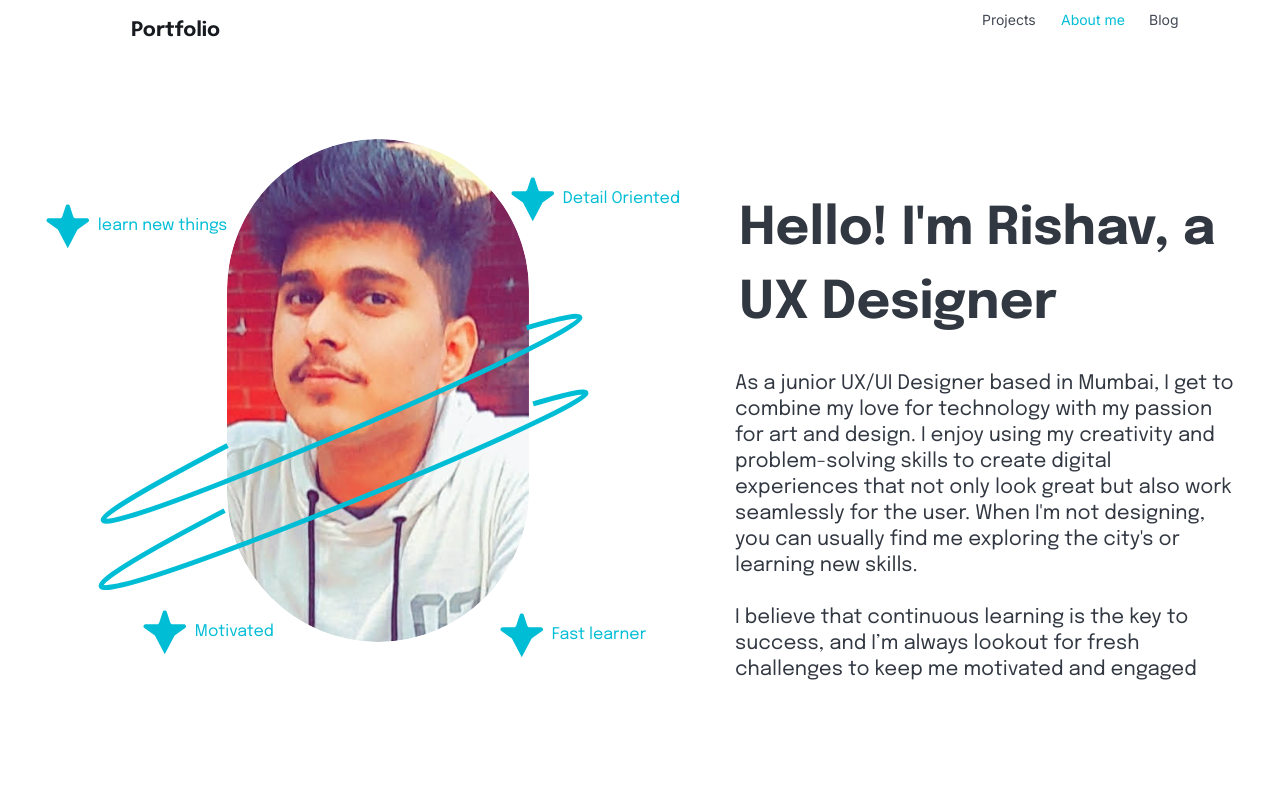
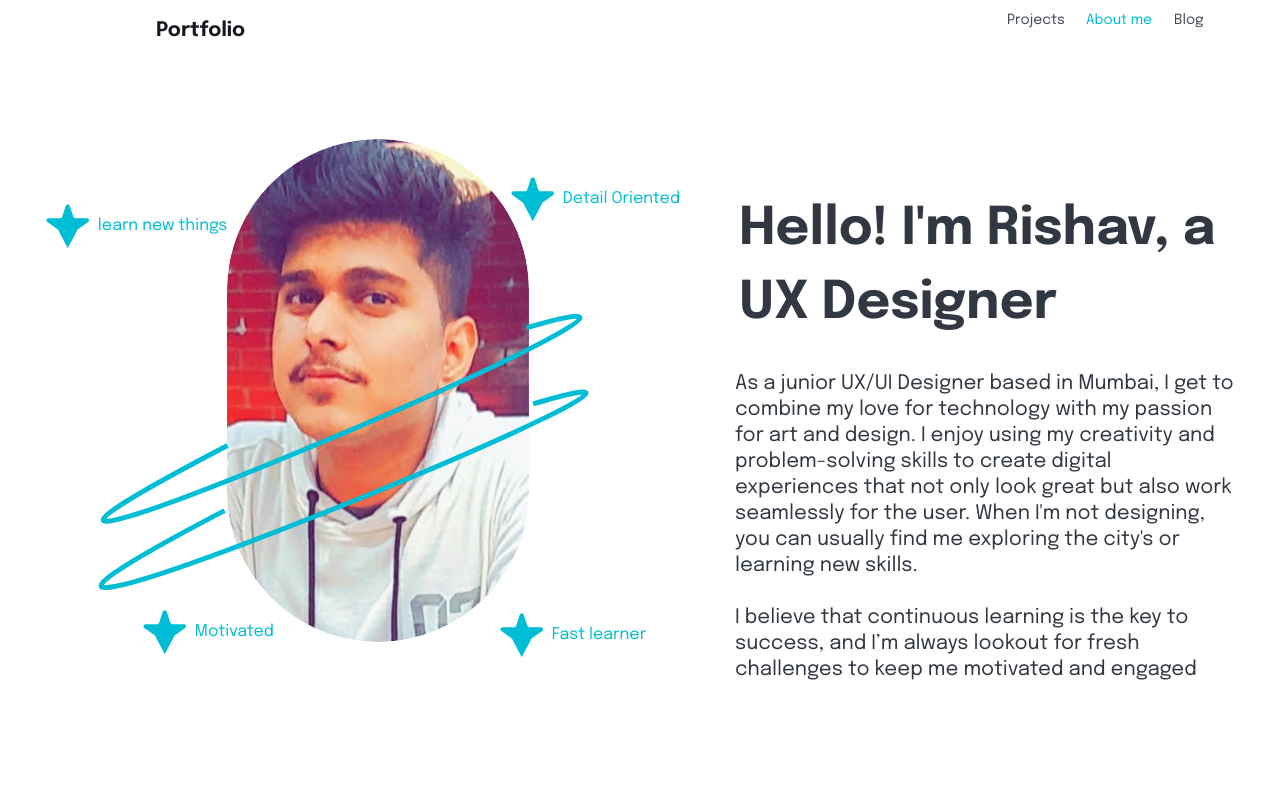
Before and after one commit to rishav20023/Portfolio, a website built with Parcel: page about-me.html in a window 1280 px wide. Shown: the top 800 px of the page. Built offline with nearby package versions, Linux system fonts and the light colour scheme.

Commit message:
Pushed from Locofy Builder

```diff
--- a/about-me.css
+++ b/about-me.css
@@ -77,6 +77,7 @@
   background-color: var(--color-white);
   width: 1056px;
   height: 493px;
+  font-size: var(--font-size-xl);
 }
 .container-193-child {
   position: absolute;
@@ -192,83 +193,6 @@
   background-color: var(--color-white);
   width: 1148px;
   height: 432px;
-  font-size: var(--headings-size);
-}
-.projects4 {
-  position: absolute;
-  top: calc(50% - 11px);
-  left: 12px;
-  line-height: 22px;
-}
-.frame30,
-.frame31 {
-  height: 100%;
-  top: 0;
-  bottom: 0;
-  border-radius: var(--br-9xs);
-  overflow: hidden;
-}
-.frame30 {
-  text-decoration: none;
-  position: absolute;
-  width: 26.51%;
-  right: 73.49%;
-  left: 0;
-  background-color: var(--color-gray-500);
-  cursor: pointer;
-  color: inherit;
-}
-.frame31 {
-  width: 29.53%;
-  right: 43.96%;
-  left: 26.51%;
-  color: var(--color-darkturquoise);
-}
-.frame31,
-.frame32,
-.header-menu-154 {
-  position: absolute;
-  background-color: var(--color-gray-500);
-}
-.frame32 {
-  text-decoration: none;
-  height: 100%;
-  width: 18.12%;
-  top: 0;
-  right: 25.84%;
-  bottom: 0;
-  left: 56.04%;
-  border-radius: var(--br-9xs);
-  overflow: hidden;
-  cursor: pointer;
-  color: inherit;
-}
-.header-menu-154 {
-  top: 8px;
-  left: 967px;
-  width: 298px;
-  height: 24px;
-}
-.name-folio4 {
-  text-decoration: none;
-  position: absolute;
-  top: 8px;
-  left: 128px;
-  font-size: var(--font-size-xl);
-  line-height: 46px;
-  font-weight: 700;
-  font-family: var(--headings);
-  color: var(--color-gray-300);
-  cursor: pointer;
-}
-.container-1814 {
-  position: absolute;
-  top: 0;
-  left: -37px;
-  background-color: var(--color-white);
-  width: 1280px;
-  height: 62px;
-  font-family: var(--font-inter);
 }
 .image-194-icon {
   position: absolute;
@@ -331,8 +255,6 @@
   top: 139px;
   width: 640.86px;
   height: 514.23px;
-  font-size: var(--headings-size);
-  color: var(--color-darkturquoise);
 }
 .hello-im-nelson1,
 .occaecat-elit-pariatur-container {
@@ -358,16 +280,91 @@
   font-size: var(--font-size-xl);
   color: var(--color-darkslategray-200);
 }
-.container-1801 {
+.projects4 {
+  position: absolute;
+  top: calc(50% - 11px);
+  left: 12px;
+  line-height: 22px;
+}
+.frame30,
+.frame31 {
+  height: 100%;
+  top: 0;
+  bottom: 0;
+  border-radius: var(--br-9xs);
+  overflow: hidden;
+  cursor: pointer;
+}
+.frame30 {
+  text-decoration: none;
+  position: absolute;
+  width: 26.51%;
+  right: 73.49%;
+  left: 0;
+  background-color: var(--color-gray-500);
+  color: inherit;
+}
+.frame31 {
+  width: 29.53%;
+  right: 43.96%;
+  left: 26.51%;
+  color: var(--color-darkturquoise);
+}
+.frame31,
+.frame32,
+.header-menu-154 {
+  position: absolute;
+  background-color: var(--color-gray-500);
+}
+.frame32 {
+  text-decoration: none;
+  height: 100%;
+  width: 18.12%;
+  top: 0;
+  right: 25.84%;
+  bottom: 0;
+  left: 56.04%;
+  border-radius: var(--br-9xs);
+  overflow: hidden;
+  cursor: pointer;
+  color: inherit;
+}
+.header-menu-154 {
+  top: 8px;
+  left: 967px;
+  width: 298px;
+  height: 24px;
+}
+.name-folio4 {
+  text-decoration: none;
+  position: absolute;
+  top: 8px;
+  left: 128px;
+  font-size: var(--font-size-xl);
+  line-height: 46px;
+  font-weight: 700;
+  color: var(--color-gray-300);
+  cursor: pointer;
+}
+.container-1801,
+.container-1814 {
   position: absolute;
   top: 0;
+  background-color: var(--color-white);
+}
+.container-1814 {
+  left: -12px;
+  width: 1280px;
+  height: 62px;
+  font-size: var(--font-size-sm);
+  color: var(--color-darkslategray-100);
+}
+.container-1801 {
   left: calc(50% - 600px);
-  background-color: var(--color-white);
   width: 1201px;
   height: 763px;
   overflow: hidden;
-  font-size: var(--font-size-sm);
-  color: var(--color-darkslategray-100);
+  color: var(--color-darkturquoise);
 }
 .container-182-child2,
 .say-hello-and4 {
@@ -415,7 +412,7 @@
   width: 874px;
   height: 148px;
 }
-.container-1824 {
+.container-1825 {
   position: absolute;
   bottom: 0;
   left: calc(50% - 640px);
@@ -433,7 +430,7 @@
   height: 2220px;
   overflow-x: auto;
   text-align: left;
-  font-size: var(--font-size-xl);
+  font-size: var(--headings-size);
   color: var(--color-darkslategray-200);
   font-family: var(--headings);
 }
--- a/about-me.html
+++ b/about-me.html
@@ -87,22 +87,6 @@
         </div>
       </div>
       <div class="container-1801">
-        <div class="container-1814">
-          <div class="header-menu-154">
-            <a class="frame30" href="./my-projects.html" id="frame">
-              <div class="projects4">Projects</div>
-            </a>
-            <div class="frame31">
-              <div class="projects4">About me</div>
-            </div>
-            <a class="frame32" href="./blogs.html" id="frame1">
-              <div class="projects4">Blog</div>
-            </a>
-          </div>
-          <a class="name-folio4" href="homepage.html" id="nameFolio"
-            >Portfolio</a
-          >
-        </div>
         <div class="image-194-parent">
           <img class="image-194-icon" alt="" src="./public/image-194@2x.png" />
 
@@ -148,8 +132,24 @@
           </div>
           <b class="hello-im-nelson1">Hello! I'm Rishav, a UX Designer </b>
         </div>
+        <div class="container-1814">
+          <div class="header-menu-154">
+            <a class="frame30" href="./my-projects.html" id="frame">
+              <div class="projects4">Projects</div>
+            </a>
+            <div class="frame31" id="frameContainer">
+              <div class="projects4">About me</div>
+            </div>
+            <a class="frame32" href="./blogs.html" id="frame1">
+              <div class="projects4">Blog</div>
+            </a>
+          </div>
+          <a class="name-folio4" href="homepage.html" id="nameFolio"
+            >Portfolio</a
+          >
+        </div>
       </div>
-      <div class="container-1824">
+      <div class="container-1825">
         <img class="container-182-child2" alt="" src="./public/group-142.svg" />
 
         <div class="say-hello-and-lets-work-toget-parent1">
@@ -173,6 +173,13 @@
         });
       }
 
+      var frameContainer = document.getElementById("frameContainer");
+      if (frameContainer) {
+        frameContainer.addEventListener("click", function (e) {
+          window.location.href = "./about-me.html";
+        });
+      }
+
       var frame1 = document.getElementById("frame1");
       if (frame1) {
         frame1.addEventListener("click", function (e) {
@@ -186,6 +193,6 @@
           window.location.href = "homepage.html";
         });
       }
-      </script>
+    </script>
   </body>
 </html>
--- a/index.css
+++ b/index.css
@@ -129,7 +129,6 @@
   font-size: var(--font-size-xl);
   line-height: 46px;
   font-weight: 700;
-  font-family: var(--headings);
   color: var(--color-gray-300);
   cursor: pointer;
 }
@@ -145,7 +144,6 @@
   height: 62px;
   font-size: var(--font-size-sm);
   color: var(--color-darkslategray-100);
-  font-family: var(--font-inter);
 }
 .container-180 {
   left: calc(50% - 640px);
```
Also changed, not shown: blogs.css (+4 -8 lines), blogs2.css (+21 -26 lines), blogs2.html (+11 -11 lines), my-projects.css (+12 -6 lines), my-projects.html (+4 -3 lines).
